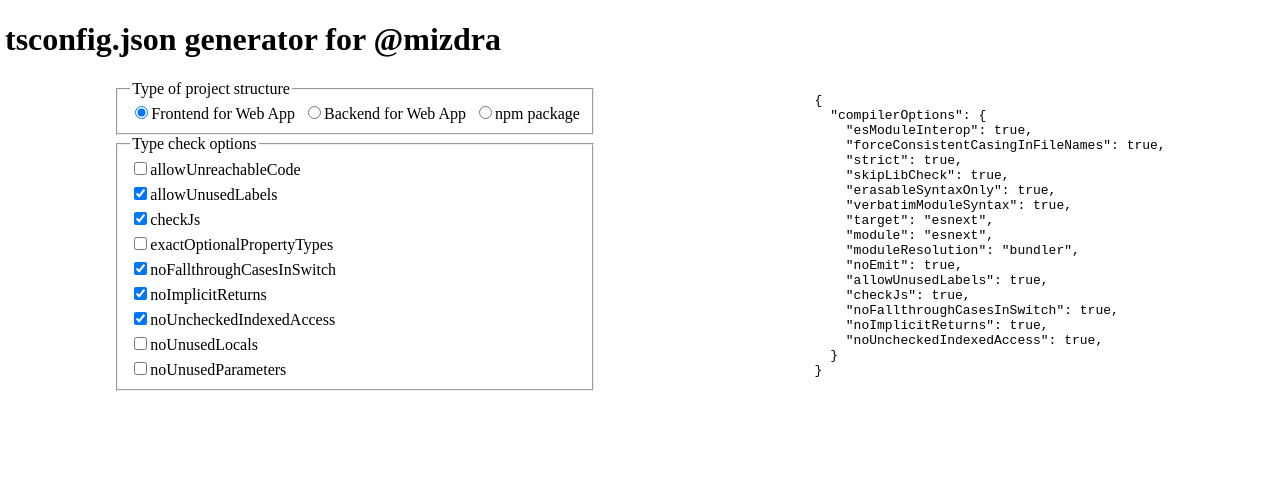
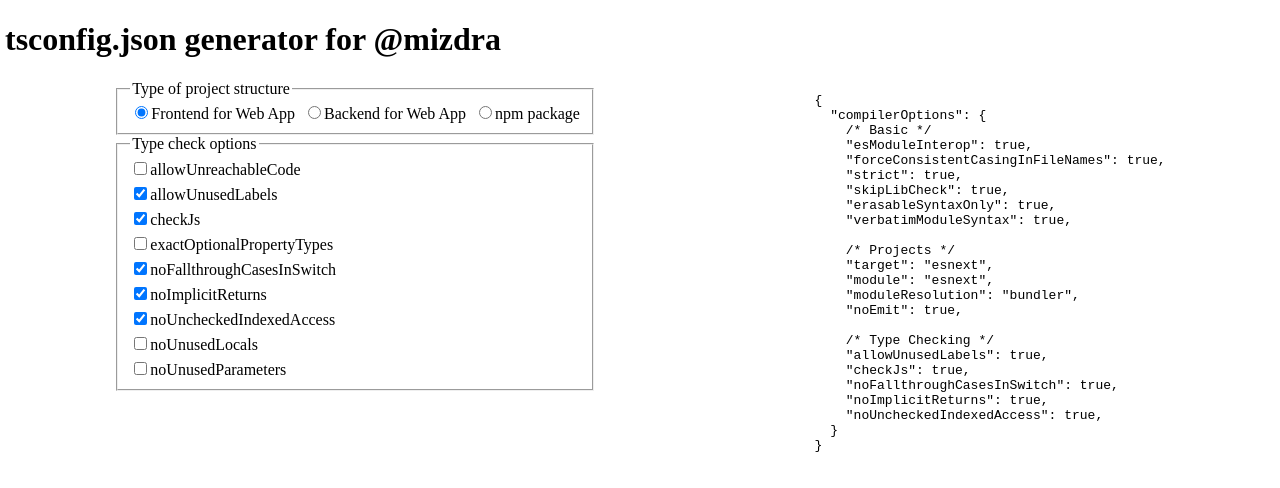
Before and after one commit to mizdra/tsconfig-generator, a React (Vite) app: page / in a window 1280 px wide. Shown: the top 488 px of the page. Built offline with nearby package versions, Linux system fonts and the light colour scheme.

Commit message:
add comment label

```diff
--- a/src/preference.ts
+++ b/src/preference.ts
@@ -14,12 +14,15 @@ export interface TSConfigPreference {
 export function generateTSConfig(preference: TSConfigPreference): string {
   let result = '{\n';
   result += '  "compilerOptions": {\n';
+  result += '    /* Basic */\n';
   result += '    "esModuleInterop": true,\n';
   result += '    "forceConsistentCasingInFileNames": true,\n';
   result += '    "strict": true,\n';
   result += '    "skipLibCheck": true,\n';
   result += '    "erasableSyntaxOnly": true,\n';
   result += '    "verbatimModuleSyntax": true,\n';
+  result += '\n';
+  result += '    /* Projects */\n';
   switch (preference.projectType) {
     case 'frontend-for-webapp':
       result += '    "target": "esnext",\n';
@@ -49,6 +52,8 @@ export function generateTSConfig(preference: TSConfigPreference): string {
     default:
       break;
   }
+  result += '\n';
+  result += '    /* Type Checking */\n';
   if (preference.allowUnreachableCode) result += '    "allowUnreachableCode": true,\n';
   if (preference.allowUnusedLabels) result += '    "allowUnusedLabels": true,\n';
   if (preference.checkJs) result += '    "checkJs": true,\n';
```
